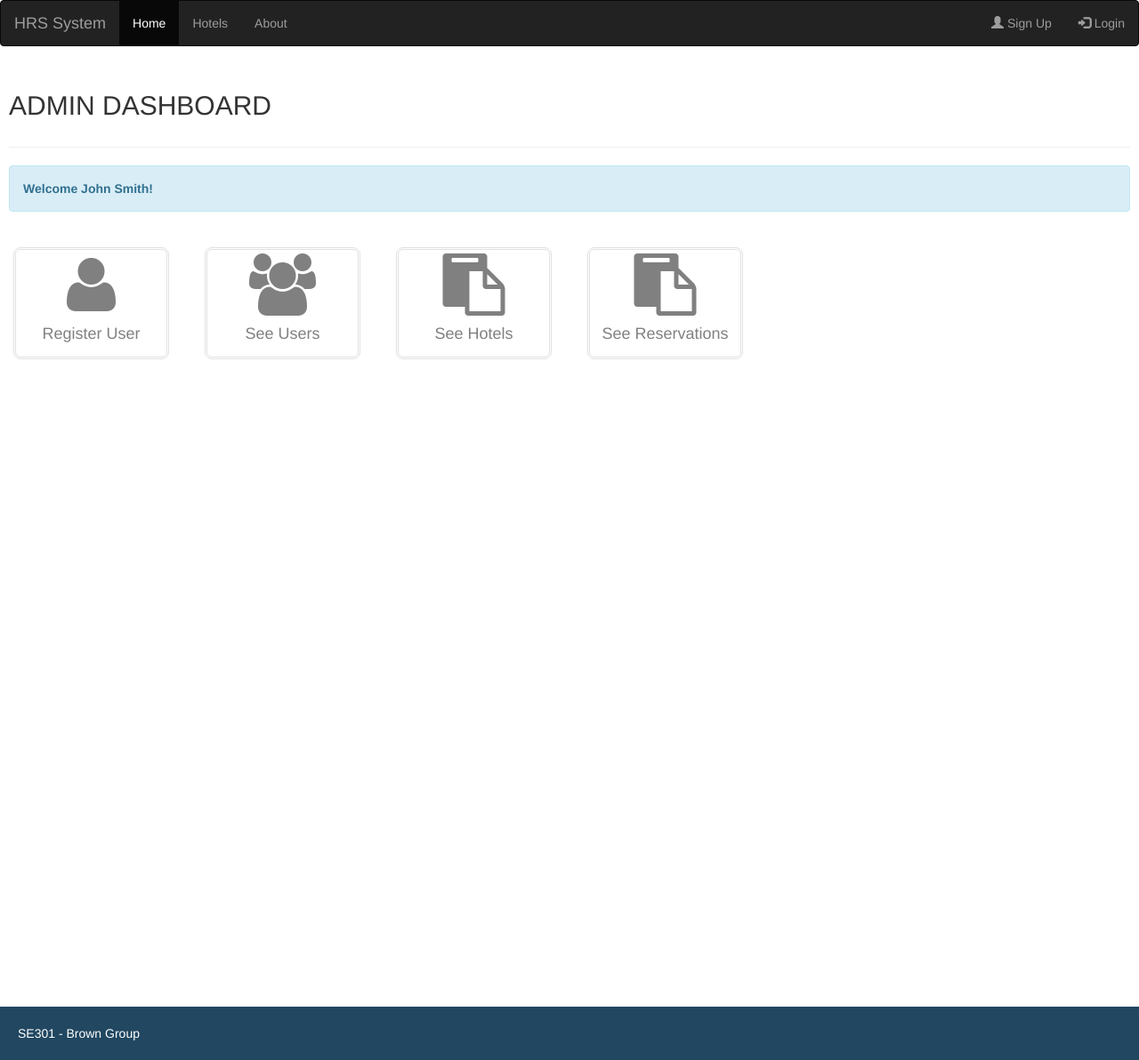
After one commit to serdarunlusoy/hotelReservation, a PHP site: page /admin_page.php in a window 1280 px wide. The commit adds this page. Shown: the whole page at 89% size. Run offline with PHP 8.4, Linux system fonts and the light colour scheme; some libraries are stand-ins or nearby versions.

```diff
--- /dev/null
+++ b/site/admin_page.php
@@ -0,0 +1,132 @@
+<?php
+session_start();
+include_once 'mysqli_connect.php';
+?>
+<!DOCTYPE html>
+<html>
+    <head>
+    <title>HRS - admin page</title>
+    <meta name="viewport" content="width=device-width, initial-scale=1">
+    <link rel="stylesheet" href="assets/css/custom.css"/>
+    <link rel="stylesheet" href="https://maxcdn.bootstrapcdn.com/bootstrap/3.3.7/css/bootstrap.min.css">
+        <!-- GOOGLE FONTS-->
+        <link href="http://fonts.googleapis.com/css?family=Open+Sans" rel="stylesheet" type="text/css"/>
+        <link href="assets/css/font-awesome.css" rel="stylesheet" />
+
+        <script src="https://ajax.googleapis.com/ajax/libs/jquery/3.1.1/jquery.min.js"></script>
+        <script src="https://maxcdn.bootstrapcdn.com/bootstrap/3.3.7/js/bootstrap.min.js"></script>
+
+    </head>
+    <body>
+        <nav class="navbar navbar-inverse">
+            <div class="container-fluid">
+                <div class="navbar-header">
+                    <a class="navbar-brand" href="#">HRS System</a>
+                </div>
+                <ul class="nav navbar-nav">
+                    <li class="active"><a href="#">Home</a></li>
+                    <li><a href="#">Hotels</a></li>
+                    <li><a href="#">About</a></li>
+                </ul>
+                <ul class="nav navbar-nav navbar-right">
+                    <li><a href="#"><span class="glyphicon glyphicon-user"></span> Sign Up</a></li>
+                    <li><a href="#"><span class="glyphicon glyphicon-log-in"></span> Login</a></li>
+                </ul>
+            </div>
+        </nav>
+
+
+    <div id="page-inner">
+        <div class="row">
+            <div class="col-lg-12">
+                <h2>ADMIN DASHBOARD</h2>
+            </div>
+        </div>
+        <!-- /. ROW  -->
+        <hr />
+        <div class="row">
+            <div class="col-lg-12 ">
+                <div class="alert alert-info">
+                    <strong>Welcome John Smith! </strong>
+                </div>
+
+            </div>
+        </div>
+        <!-- /. ROW  -->
+        <div class="row text-center pad-top">
+            <div class="col-lg-2 col-md-2 col-sm-2 col-xs-6">
+                <div class="div-square">
+                    <a href="blank.html" >
+                        <i class="fa fa-user fa-5x"></i>
+                        <h4>Register User</h4>
+                    </a>
+                </div>
+
+
+            </div>
+
+
+            <div class="col-lg-2 col-md-2 col-sm-2 col-xs-6">
+                <div class="div-square">
+                    <a href="blank.html" >
+                        <i class="fa fa-users fa-5x"></i>
+                        <h4>See Users</h4>
+                    </a>
+                </div>
+
+
+            </div>
+
+
+            <div class="col-lg-2 col-md-2 col-sm-2 col-xs-6">
+                <div class="div-square">
+                    <a href="blank.html" >
+                        <i class="fa fa-clipboard fa-5x"></i>
+                        <h4>See Hotels</h4>
+                    </a>
+                </div>
+
+
+            </div>
+
+
+            <div class="col-lg-2 col-md-2 col-sm-2 col-xs-6">
+                <div class="div-square">
+                    <a href="blank.html" >
+                        <i class="fa fa-clipboard fa-5x"></i>
+                        <h4>See Reservations</h4>
+                    </a>
+                </div>
+
+
+            </div>
+
+        </div> <!-- ROW END!!! -->
+
+        <!-- /. ROW  -->
+    </div>
+    <!-- /. PAGE INNER  -->
+
+    <!-- /. PAGE WRAPPER  -->
+    <div class="footer">
+
+
+        <div class="row">
+            <div class="col-lg-12" >
+                SE301 - Brown Group
+            </div>
+        </div>
+    </div>
+
+
+    <!-- /. WRAPPER  -->
+    <!-- SCRIPTS -AT THE BOTOM TO REDUCE THE LOAD TIME-->
+    <!-- JQUERY SCRIPTS -->
+    <script src="assets/js/jquery-1.10.2.js"></script>
+    <!-- BOOTSTRAP SCRIPTS -->
+    <script src="assets/js/bootstrap.min.js"></script>
+    <!-- CUSTOM SCRIPTS -->
+    <script src="assets/js/custom.js"></script>
+
+</body>
+</html>
--- a/site/mysqli_connect.php
+++ b/site/mysqli_connect.php
@@ -3,11 +3,7 @@
 $servername = "localhost";
 $username = "root";
 $password = "";
-<<<<<<< HEAD
 $dbname = "hrsdb";
-=======
-$dbname = "HRSdb";
->>>>>>> c1cda85e51226ed3e733ba32bfc36ae4129fb54e
 
 $con = mysqli_connect($servername, $username, $password, $dbname);
 
--- a/site/register.php
+++ b/site/register.php
@@ -27,7 +27,7 @@ if (isset($_POST['signup'])) {
         $cpassword_error = "Password and Confirm Password doesn't match";
     }
     if (!$error) {
-        if (mysqli_query($con, "INSERT INTO users(email,password) VALUES('" . $email . "', '" . md5($password) . "')")) {
+        if (mysqli_query($con, "INSERT INTO users(email,password,usertype) VALUES('" . $email . "', '" . md5($password) . "','1')")) {
             $successmsg = "Successfully Registered! <a href='login.php'>Click here to Login</a>";
         } else {
             $errormsg = "Error in registering...Please try again later!";
```
Also changed, not shown: site/login.php (+29 -5 lines).
